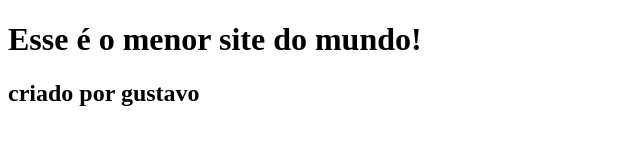
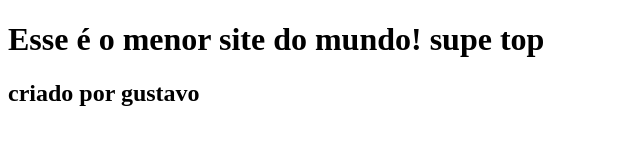
Before and after one commit to guzzinx7/vingadores, a plain HTML site: page index.html in a window 1280 px wide. Shown: the whole page, without its empty margins (0-640 px from the left). Drawn offline with Linux system fonts and the light colour scheme.

Commit message:
commit 3 14-04

```diff
--- a/index.html
+++ b/index.html
@@ -6,7 +6,7 @@
     <title>Document</title>
 </head>
 <body>
-  <h1>Esse é o menor site do mundo!  </h1>
+  <h1>Esse é o menor site do mundo! supe top </h1>
    <h2>criado por gustavo</h2>
 
 
```
